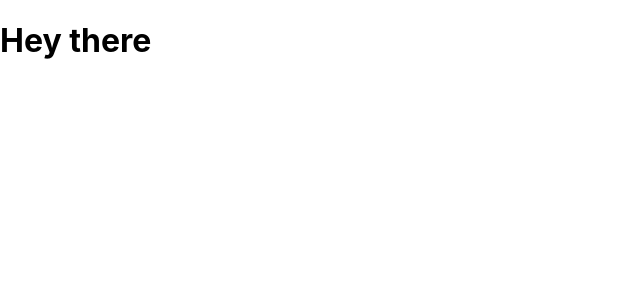
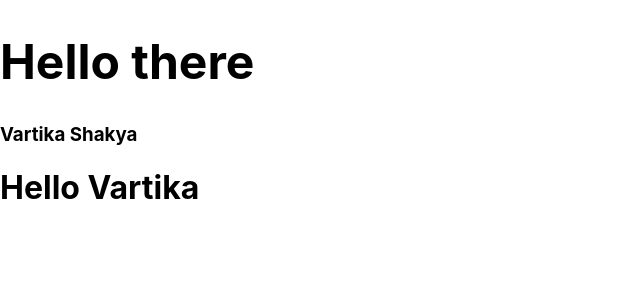
Before and after one commit to Vartika2207/React-Begin, a React (Create React App) app: page / in a window 1280 px wide. Shown: the top 300 px of the page, without its empty margins (0-640 px from the left). Built offline with nearby package versions, Linux system fonts and the light colour scheme.

Commit message:
added jsx

```diff
--- a/public/index.html
+++ b/public/index.html
@@ -24,7 +24,7 @@
       work correctly both with client-side routing and a non-root public URL.
       Learn how to configure a non-root public URL by running `npm run build`.
     -->
-    <title>React App</title>
+    <title>My React App</title>
   </head>
   <body>
     <noscript>You need to enable JavaScript to run this app.</noscript>
--- a/src/App.js
+++ b/src/App.js
@@ -1,12 +1,37 @@
-import logo from './logo.svg';
+// import logo from './logo.svg';
 // import './App.css';
 
+
 function App() {
+  function formatUser(user) {
+    return (
+        user.firstname + " " + user.lastname
+    )
+  }
+
+  function getGreeting(user) {
+    if(user) {
+        return <h1>Hello {user.firstname}</h1>
+    }
+    else {
+        return <h1>Hello Customer</h1>
+    }
+  }
+
+  const element = <h1>Hello there</h1>
+  const name = {
+    firstname: 'Vartika',
+    lastname: 'Shakya'
+  }
   return (
     <div>
-      <h1>Hey there</h1>
+      <h2>{element}</h2>
+      <h3>{formatUser(name)}</h3>
+      {getGreeting(name)}
     </div>
   );
 }
 
+App();
+
 export default App;
```
